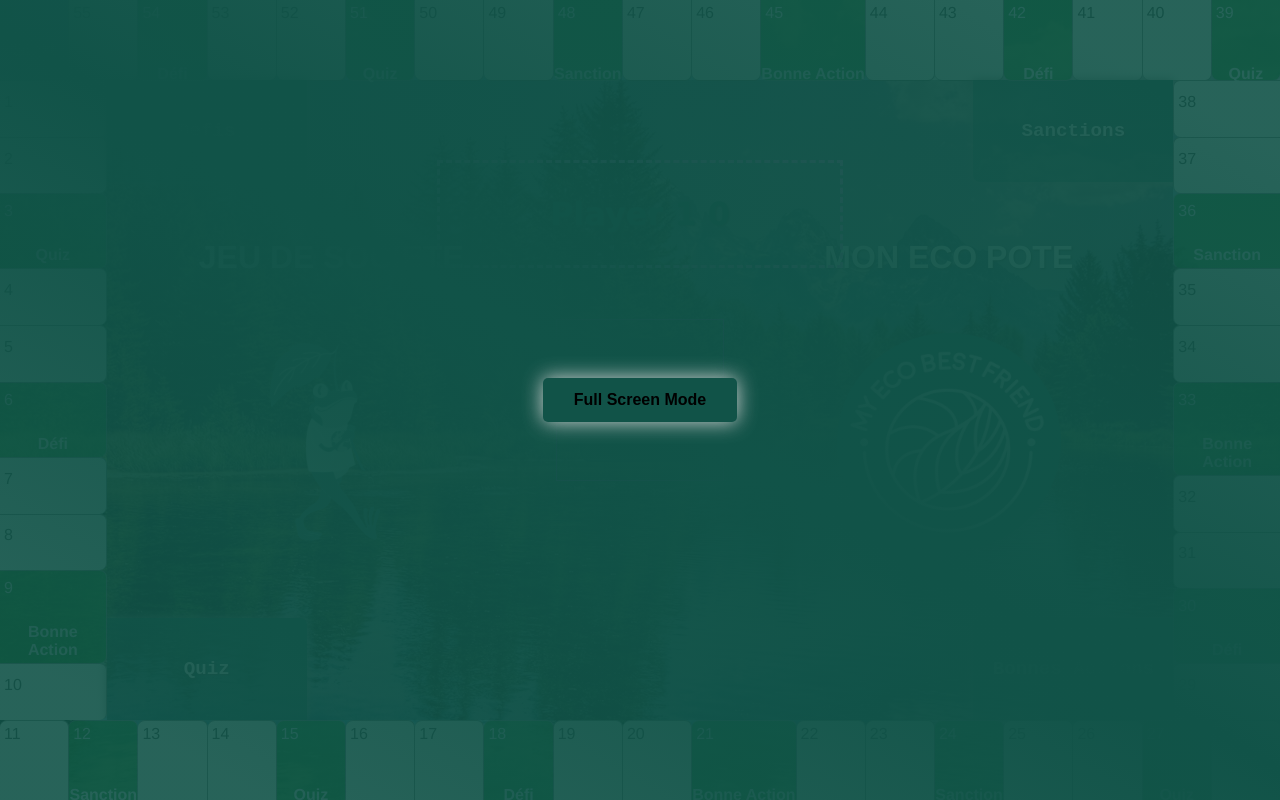
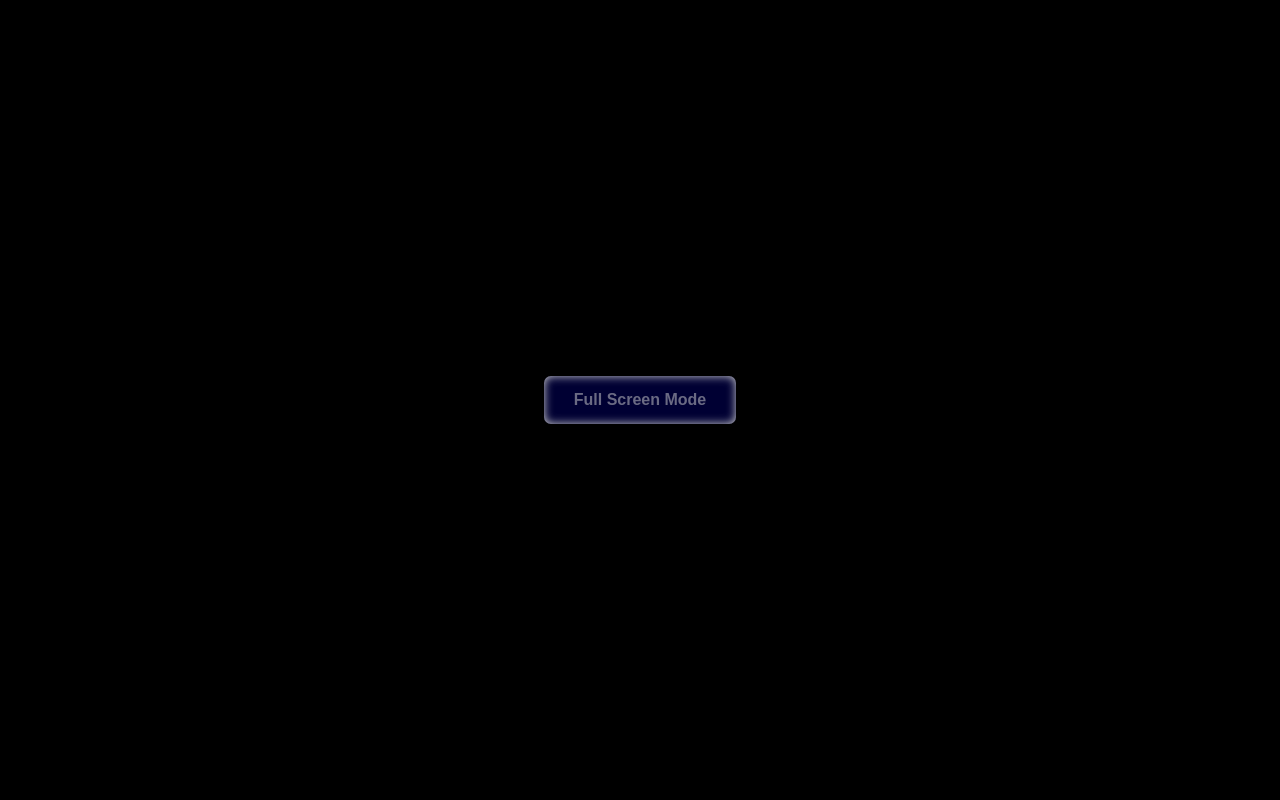
Before and after one commit to TLRKiliann/mono-game, a React (Vite) app in the folder vite-project/: page / in a window 1280 px wide. Built offline with nearby package versions, Linux system fonts and the light colour scheme.

Commit message:
style changed

```diff
--- a/vite-project/src/components/Dices.tsx
+++ b/vite-project/src/components/Dices.tsx
@@ -9,6 +9,7 @@ type ValProps = {
   replay: boolean;
   setReplay: React.Dispatch<React.SetStateAction<boolean>>;
   nbPlayer: number;
+  nbrOfLap: number;
   setCount: React.Dispatch<React.SetStateAction<number>>;
   value: number;
   setValue: React.Dispatch<React.SetStateAction<number>>;
@@ -31,6 +32,7 @@ const Dices = ({
   replay,
   setReplay,
   nbPlayer,
+  nbrOfLap,
   activePlayerId,
 
   setActivePlayerId,
@@ -90,7 +92,7 @@ const Dices = ({
           if (newCaseNumber > 55) {
             newCounter += 1;
 
-            if (newCounter === 3) {
+            if (newCounter === nbrOfLap) {
               const updatePlayer = { ...gamer, caseNumber: newCaseNumber % 56, lap: newCounter, gameOver: true };
               return updatePlayer;
             }
--- a/vite-project/src/components/WelcomeComponent.tsx
+++ b/vite-project/src/components/WelcomeComponent.tsx
@@ -16,10 +16,8 @@ const WelcomeComponent = ({ selectedOption, setSelectedOption }: SelectOptionPro
 
             <h1>! Bienvenue dans mon ecopot game !</h1>
 
-            <label htmlFor="options">Choisissez votre language :</label>
-
             <select id="options" value={selectedOption} onChange={handleChange}>
-                <option value="">--Please choose an option--</option>
+                <option value="">-- Choisissez votre langue : --</option>
                 <option value="français">Français</option>
                 <option value="english">English</option>
                 <option value="deutsch">Deutsch</option>
--- a/vite-project/src/components/styles/Dices.css
+++ b/vite-project/src/components/styles/Dices.css
@@ -17,7 +17,7 @@
     justify-content: center;
     padding: 20px;
 
-    border: 1px solid magenta;
+    /* border: 1px solid magenta; */
 }
 
 .dice-box {
@@ -37,8 +37,8 @@
     align-items: center;
     justify-content: center;
 
-    background: linear-gradient(30deg, rgba(20, 20, 20, 0.5), rgba(0, 0, 0, 1), rgba(0, 0, 0, 1), rgba(20, 20, 20, 0.5));
-    border: 2px solid rgb(20, 20, 20);
+    background: linear-gradient(30deg, rgba(255, 0, 0, 1), rgba(0, 0, 0, 1), rgba(0, 0, 0, 1), rgba(255, 0, 0, 1));
+    border: 2px solid #161616;
     border-radius: 10px;
 
     font-size: 2rem;
@@ -54,8 +54,8 @@
     align-items: center;
     justify-content: center;
 
-    background: #000;
-    border: 1px solid #000;
+    background: linear-gradient(30deg, rgba(255, 0, 0, 1), rgba(0, 0, 0, 1), rgba(0, 0, 0, 1), rgba(255, 0, 0, 1));
+    border: 2px solid #161616;
     border-radius: 10px;
 
     font-size: 2rem;
@@ -73,8 +73,8 @@
     position: absolute;
     width: 150px;
     height: 150px;
-    background: #000;
-    border: 1px solid #333;
+    background: linear-gradient(30deg, rgba(255, 0, 0, 1), rgba(0, 0, 0, 1), rgba(0, 0, 0, 1), rgba(255, 0, 0, 1));
+    border: 2px solid #161616;
     color: #333;
 }
 
@@ -295,20 +295,19 @@
 
 .dice-player {
     position: absolute;
-    top: 20%;
+    top: 15%;
     width: 400px;
     text-align: center;
-    text-shadow: 1px 1px 1px #555;
 
-    border: 3px dashed violet;
+   /*  border: 3px dashed violet; */
 }
 
 .dice-player p {
     font-family: 'Lucida Sans', 'Lucida Sans Regular', 'Lucida Grande', 'Lucida Sans Unicode', Geneva, Verdana, sans-serif;
-    font-size: 2rem;
+    font-size: 2.2rem;
     font-weight: 600;
+    color: #f5f5f5;
     text-shadow: 1px 1px 2px #333;
-    color: rgba(17, 83, 72, 1);
 }
 
 .game-over {
--- a/vite-project/src/components/styles/FullScreen.css
+++ b/vite-project/src/components/styles/FullScreen.css
@@ -1,38 +1,42 @@
 .fullscreen-div {
-    position: absolute;
-    top: 0%;
-    right: 0%;
-    bottom: 0%;
-    left: 0%;
+    position: fixed;
+    top: 0;
+    right: 0;
+    bottom: 0;
+    left: 0;
 
     display: flex;
     align-items: center;
     justify-content: center;
-    background: linear-gradient(30deg, rgba(17, 83, 72, 0.9) 10%, rgba(17, 83, 72, 1) 50%, rgba(17, 83, 72, 0.9) 90%);
+    background: rgba(0, 0, 0, 1);
 
-    z-index: 70;
+    z-index: 100;
 }
 
 .fullscreen-div button {
     font-size: 1.0rem;
     font-weight: 600;
-    background: rgba(17, 83, 72, 1);
-    border: 1px solid rgba(17, 83, 72, 0.75);
-    border-radius: 5px;
-    box-shadow: 0 0 20px lightgrey;
-    padding: 12px 30px;
-    transition: 0.2s ease-in-out;
+    background: rgba(0, 0, 255, 0.2);
+    border: none;
+    border-radius: 7px;
+    box-shadow: inset 0 0 10px rgba(211, 211, 211, 1);
+    color: rgba(211, 211, 211, 0.5);
+    padding: 15px 30px;
+
+    transition: all 0.1s ease-in-out;
     transform: scale(1.0);
 }
 
 .fullscreen-div button:hover {
-    background: rgba(17, 83, 72, 0.5);
-    border: 1px solid rgba(17, 83, 72, 0.5);
-    transform: scale(1.05);
+    background: rgba(17, 83, 72, 1);
+    box-shadow: 0 0 10px aqua;
+    color: #f5f5f5;
+    transform: scale(1.0);
 }
 
 .fullscreen-div button:active {
-    background: rgba(17, 83, 72, 0.75);
+    background: rgba(0, 0, 255, 0.2);
+    box-shadow: 0 0 0px lightgrey;
+    color: rgba(211, 211, 211, 0.5);
     transform: scale(0.95);
-    border: 1px solid rgba(17, 83, 72, 0.75);
 }
--- a/vite-project/src/components/styles/NbrOfPlayers.css
+++ b/vite-project/src/components/styles/NbrOfPlayers.css
@@ -10,15 +10,18 @@
     position: absolute;
     top: 50%;
     left: 50%;
-    width: 600px;
-    height: 200px;
+    width: auto;
+    height: 160px;
+
     display: flex;
     flex-direction: column;
     align-items: center;
-    justify-content: center;
+    justify-content: space-around;
+
     background: linear-gradient(30deg, rgba(17, 83, 72, 0.6) 10%, rgba(17, 83, 72, 1) 50%, rgba(17, 83, 72, 0.6) 90%);
     border: none;
-    border-radius: 7px;
+    border-radius: 20px;
+    box-shadow: 0 0 10px #000;
     z-index: 50;
     transform: translate(-50%, -50%);
 
@@ -27,10 +30,6 @@
     animation-duration: 0.25s;
     animation-iteration-count: 1;
     animation-timing-function: ease-in-out;
-}
-
-.player-hidden {
-    display: none;
 }
 
 .div-labelInputPlayer {
@@ -42,6 +41,7 @@
 }
 
 .div-labelInputPlayer label {
+    text-align: justify;
     font-size: 1.6rem;
     font-weight: bold;
     color: #fff;
@@ -84,22 +84,24 @@
 .div-btnPlayer button {
     font-size: 1.2rem;
     font-weight: bold;
-    background: rgb(46, 83, 255);
+    background: rgba(0, 0, 255, 0.2);
     border: none;
-    border-radius: 5px;
-    box-shadow: 0 0 10px #333;
+    border-radius: 7px;
+    box-shadow: inset 0 0 10px rgba(211, 211, 211, 1);
     padding: 10px 20px;
-    transition: transform 0.25s ease-in-out, background 0.25s ease-in-out;
+    transition: all 0.25s ease-in-out;
     transform: scale(1.0);
 }
 
 .div-btnPlayer button:hover {
     background: rgb(46, 46, 200);
+    box-shadow: inset 0 0 5px rgba(211, 211, 211, 1);
     transform: scale(1.05);
 }
 
 .div-btnPlayer button:active {
-    background: dodgerblue;
+    background: rgb(46, 46, 200);
+    box-shadow: inset 0 0 50px rgba(211, 211, 211, 1);
     transform: scale(0.95);
 }
 
--- a/vite-project/src/components/styles/ReadyComponent.css
+++ b/vite-project/src/components/styles/ReadyComponent.css
@@ -18,7 +18,8 @@
     justify-content: space-evenly;
     background: linear-gradient(30deg, rgba(17, 83, 72, 0.6) 10%, rgba(17, 83, 72, 1) 50%, rgba(17, 83, 72, 0.6) 90%);
     border: none;
-    border-radius: 7px;
+    border-radius: 20px;
+    box-shadow: 0 0 10px #000;
     z-index: 50;
     transform: translate(-50%, -50%);
 
@@ -46,21 +47,23 @@
 .div-btnready button {
     font-size: 1.2rem;
     font-weight: bold;
-    background: rgb(46, 83, 255);
+    background: rgba(0, 0, 255, 0.2);
     border: none;
-    border-radius: 5px;
-    box-shadow: 0 0 10px #333;
+    border-radius: 7px;
+    box-shadow: inset 0 0 10px rgba(211, 211, 211, 1);
     padding: 10px 20px;
-    transition: transform 0.25s ease-in-out, background 0.25s ease-in-out;
+    transition: all 0.25s ease-in-out;
     transform: scale(1.0);
 }
 
 .div-btnready button:hover {
     background: rgb(46, 46, 200);
+    box-shadow: inset 0 0 5px rgba(211, 211, 211, 1);
     transform: scale(1.05);
 }
 
 .div-btnready button:active {
-    background: dodgerblue;
+    background: rgb(46, 46, 200);
+    box-shadow: inset 0 0 50px rgba(211, 211, 211, 1);
     transform: scale(0.95);
 }
--- a/vite-project/src/components/styles/RulesComponent.css
+++ b/vite-project/src/components/styles/RulesComponent.css
@@ -18,7 +18,8 @@
     justify-content: space-evenly;
     background: linear-gradient(30deg, rgba(17, 83, 72, 0.6) 10%, rgba(17, 83, 72, 1) 50%, rgba(17, 83, 72, 0.6) 90%);
     border: none;
-    border-radius: 7px;
+    border-radius: 20px;
+    box-shadow: 0 0 10px #000;
     z-index: 55;
     transform: translate(-50%, -50%);
 
@@ -39,7 +40,7 @@
 }
 
 .div-explanations li {
-
+    list-style-type: none;
     text-align: justify;
     margin: 10px 40px;
 }
@@ -47,21 +48,23 @@
 .rules-div button {
     font-size: 1.2rem;
     font-weight: bold;
-    background: rgb(46, 83, 255);
+    background: rgba(0, 0, 255, 0.2);
     border: none;
-    border-radius: 5px;
-    box-shadow: 0 0 10px #333;
+    border-radius: 7px;
+    box-shadow: inset 0 0 10px rgba(211, 211, 211, 1);
     padding: 10px 20px;
-    transition: transform 0.25s ease-in-out, background 0.25s ease-in-out;
+    transition: all 0.25s ease-in-out;
     transform: scale(1.0);
 }
 
 .rules-div button:hover {
     background: rgb(46, 46, 200);
+    box-shadow: inset 0 0 5px rgba(211, 211, 211, 1);
     transform: scale(1.05);
 }
 
 .rules-div button:active {
-    background: dodgerblue;
+    background: rgb(46, 46, 200);
+    box-shadow: inset 0 0 50px rgba(211, 211, 211, 1);
     transform: scale(0.95);
 }
--- a/vite-project/src/components/styles/WelcomeComponent.css
+++ b/vite-project/src/components/styles/WelcomeComponent.css
@@ -10,15 +10,19 @@
     position: absolute;
     top: 50%;
     left: 50%;
-    width: 800px;
-    height: 200px;
+    width: auto;
+    height: 140px;
+
     display: flex;
     flex-direction: column;
     align-items: center;
-    justify-content: center;
+    justify-content: space-between;
+
     background: linear-gradient(30deg, rgba(17, 83, 72, 0.6) 10%, rgba(17, 83, 72, 1) 50%, rgba(17, 83, 72, 0.6) 90%);
     border: none;
-    border-radius: 7px;
+    border-radius: 20px;
+    box-shadow: 0 0 10px #000;
+
     z-index: 60;
     transform: translate(-50%, -50%);
 
@@ -30,23 +34,23 @@
 }
 
 .div-languages h1 {
+    padding: 0 20px;
     font-size: 2rem;
     font-weight: bold;
     color: #f5f5f5;
     text-shadow: 1px 1px 1px #000;
 }
 
-.div-languages label {
-    font-size: 1rem;
-    font-weight: bold;
-    color: #f5f5f5;
-    text-shadow: 1px 1px 1px #000;
-    margin-bottom: 20px;
+#options {
+    background: #f5f5f5;
+    border: none;
+    border-radius: 7px;
+    color: #333;
+    margin-bottom: 30px;
+    padding: 5px 10px;
 }
 
-#options {
-    background-color: #f5f5f5;
-    border-radius: 7px;
-    color: #333;
-    padding: 5px 10px;
+#options:hover {
+    background: #333;
+    color: #f5f5f5;
 }
```
Also changed, not shown: vite-project/src/components/RulesComponent.tsx (+8 -8 lines).
